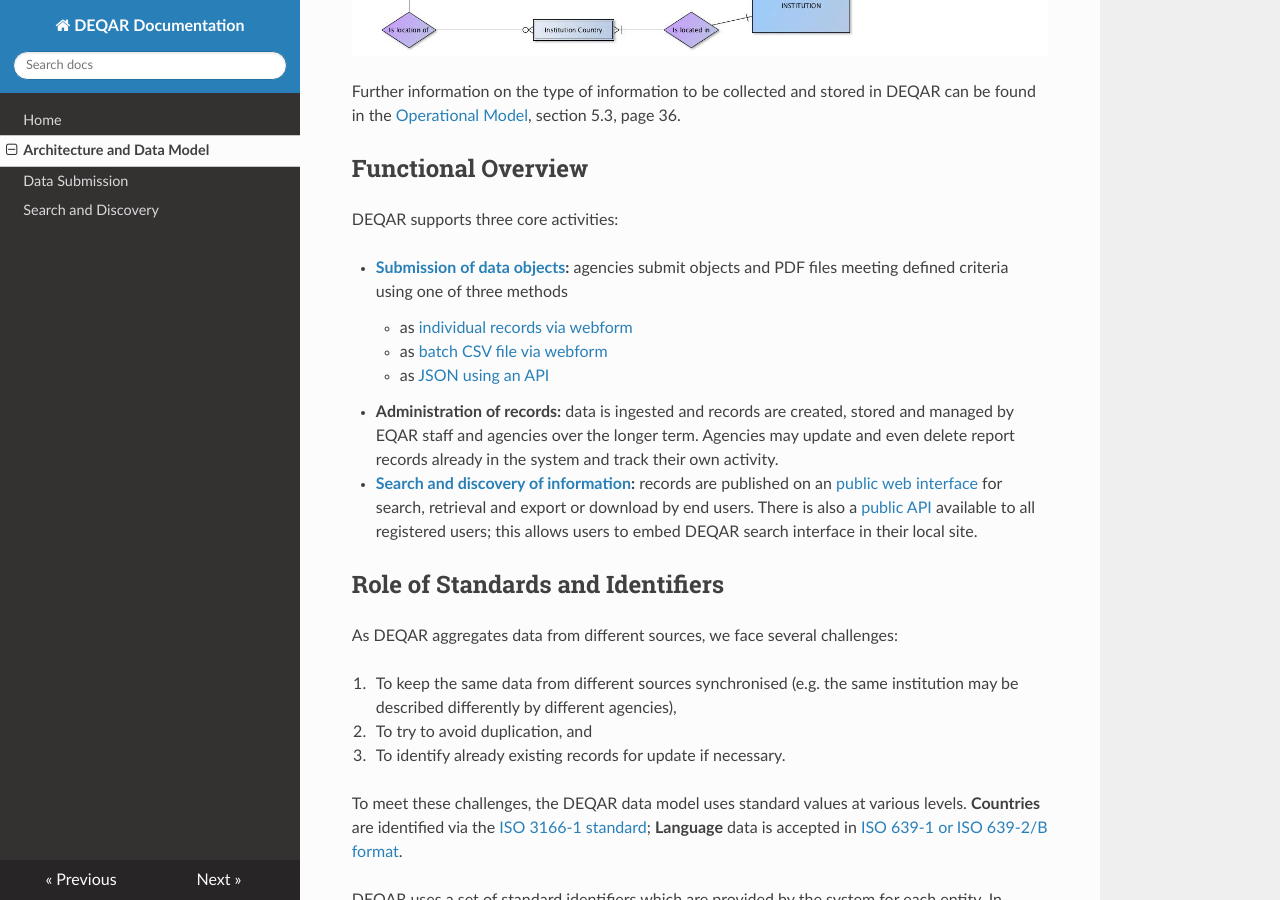
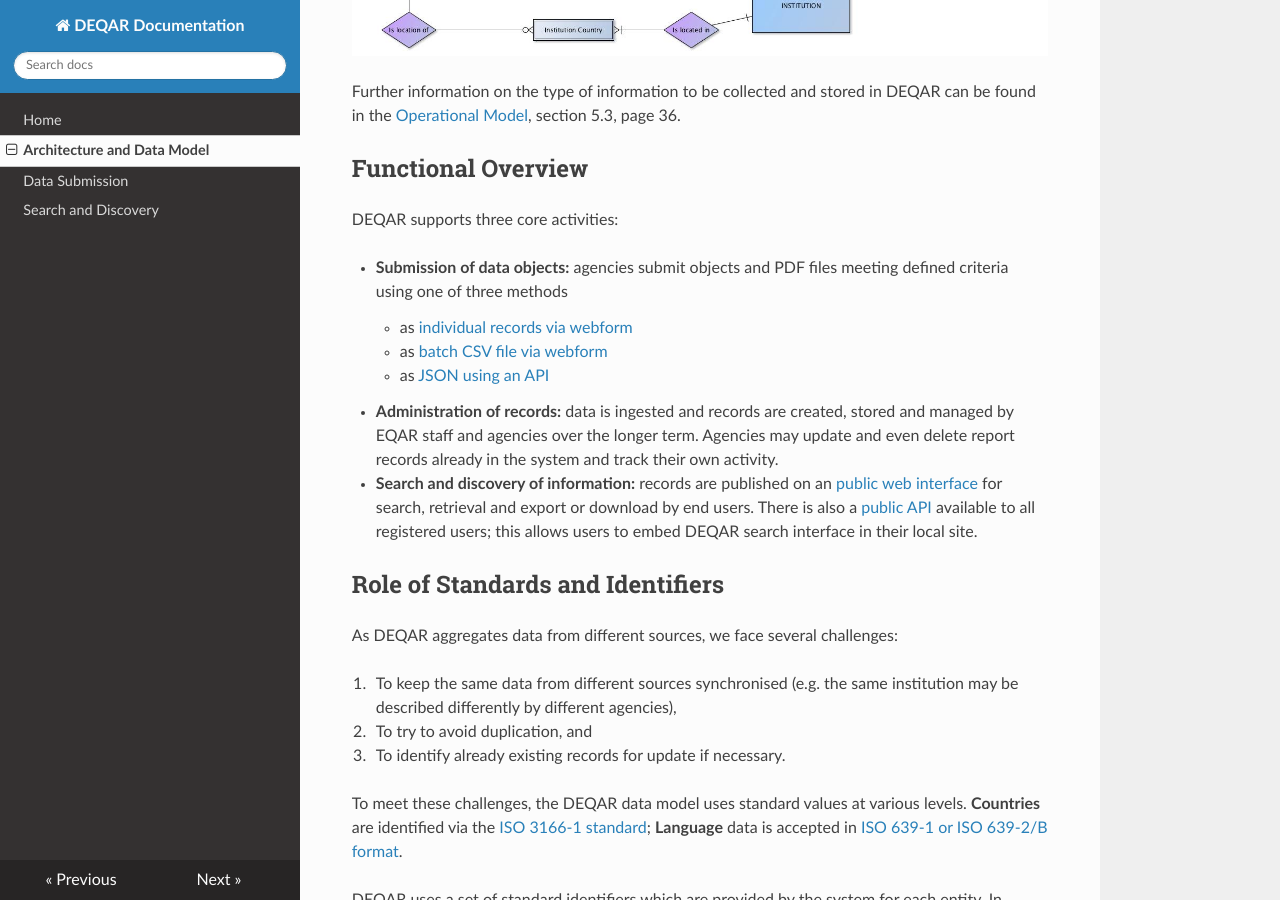
Before and after one commit to EQAR/deqar-docs, an MkDocs documentation site: the page built from docs/architecture_data_model.md, in a window 1280 px wide and 900 px high, scrolled down 1729 px. Built offline with MkDocs 1.6.1, drawn with Linux system fonts in a browser that asks for light colours; nearby versions of some CDN libraries; old or Windows-style settings are respelled for this version of MkDocs.

```diff
--- a/docs/architecture_data_model.md
+++ b/docs/architecture_data_model.md
@@ -16,14 +16,14 @@ Functional Overview
 -------------------
 DEQAR supports three core activities:
 
-- **[Submission of data objects](data_submission.md):** agencies submit objects and PDF files meeting defined criteria using one of three methods
+- **Submission of data objects:** agencies submit objects and PDF files meeting defined criteria using one of three methods
 
     - as [individual records via webform](data_submission.md#web-form)
     - as [batch CSV file via webform](data_submission.md#csv-upload)
     - as [JSON using an API](data_submission.md#submission-api)
 
 - **Administration of records:** data is ingested and records are created, stored and managed by EQAR staff and agencies over the longer term. Agencies may update and even delete report records already in the system and track their own activity.
-- **[Search and discovery of information](web_api.md):** records are published on an [public web interface](web_api.md#public-web-interface) for search, retrieval and export or download by end users. There is also a [public API](web_api.md#web-api) available to all registered users; this allows users to embed DEQAR search interface in their local site.
+- **Search and discovery of information:** records are published on an [public web interface](web_api.md#public-web-interface) for search, retrieval and export or download by end users. There is also a [public API](web_api.md#web-api) available to all registered users; this allows users to embed DEQAR search interface in their local site.
 
 
 Role of Standards and Identifiers
@@ -60,7 +60,7 @@ The identification of each entity type is explained in detail below.
 
 ### Agency Identifiers
 
-Authentication is required before the submission and update of data and files. Thus, the agency responsible for each report can be identified automatically by the system. In some cases, an agency may serve as a *proxy agency* for a *creating agency*, submitting and managing data on its behalf (as in the case of umbrella organisations). In this case, the creating agency’s unique acronym or DEQAR agency ID (which can be found in the administrative interface) must be provided as the source of identification. For this reason, identification of the [creating agency](data.submission.md#report_creation) is required for each object when using CSV and JSON.
+Authentication is required before the submission and update of data and files. Thus, the agency responsible for each report can be identified automatically by the system. In some cases, an agency may serve as a *proxy agency* for a *creating agency*, submitting and managing data on its behalf (as in the case of umbrella organisations). In this case, the creating agency’s unique acronym or DEQAR agency ID (which can be found in the administrative interface) must be provided as the source of identification. For this reason, identification of the [creating agency](data.submission.md#report-creation) is required for each object when using CSV and JSON.
 
 ### Institution Identifiers
 
@@ -77,7 +77,7 @@ Institutions already described in DEQAR should be identified in report submissio
 
 *Note: agencies should provide a single identifier; if more than one is provided, the DEQARINST ID will be used to establish the linkage.*
 
-(See [Institution Data Elements: Linking to an Existing Record](data_submission.md#instituion_data_elements).)
+(See [Institution Data Elements: Linking to an Existing Record](data_submission.md#instituion-data-elements).)
 
 ### Report and Programme Identifiers
 
@@ -85,14 +85,14 @@ We strongly recommend that agencies provide a local identifier with each **repor
 
 DEQAR will not synchronise data on **programmes**; however if a local or national identifier is provided at the time of submission, this will be stored in the system. The agency can use the programme identifier if it would like to simply re-use the existing programme data for subsequent reports.
 
-(See [Submission Object Data Elements: Report Identification](data_submission.md#report_identification).)
-(See [Submission Object Data Elements: Programme Identification](data_submission.md#programme_identification).)
+(See [Submission Object Data Elements: Report Identification](data_submission.md#report-identification).)
+(See [Submission Object Data Elements: Programme Identification](data_submission.md#programme-identification).)
 
 ### Other Identifiers
 
-DEQAR also assigns DEQAR IDs to each agency's **Activities**. These identifiers, which can be found through the administrative interface, may be used instead of the activity name (pre-defined string values) to identify the report activity in each CSV or JSON object. Alternatively, an agency may wish to use its own local activity identifiers; in this case, the agency should supply through their local identifiers through administrative interface before using them for submission. Only one identifier should be provided for each assigned activity (see [Submission Object Data Elements: Report Activity](data_submission.md#report_activity)). (Please note that any changes to the agency's activities, other than purely editorial or technical changes, must be made through [Substantive Change Reports](https://eqar.eu/register/reporting-and-renewal.html#c1585).)
+DEQAR also assigns DEQAR IDs to each agency's **Activities**. These identifiers, which can be found through the administrative interface, may be used instead of the activity name (pre-defined string values) to identify the report activity in each CSV or JSON object. Alternatively, an agency may wish to use its own local activity identifiers; in this case, the agency should supply through their local identifiers through administrative interface before using them for submission. Only one identifier should be provided for each assigned activity (see [Submission Object Data Elements: Report Activity](data_submission.md#report-activity)). (Please note that any changes to the agency's activities, other than purely editorial or technical changes, must be made through [Substantive Change Reports](https://eqar.eu/register/reporting-and-renewal.html#c1585).)
 
-Finally, DEQAR provides DEQAR IDs for standard values used for **Report Status** and **Report Decision** (see [Submission Object Data Elements: Report Details](data_submission.md#report_details)). These can be provided instead of the equivalent string values in CSV or JSON objects.
+Finally, DEQAR provides DEQAR IDs for standard values used for **Report Status** and **Report Decision** (see [Submission Object Data Elements: Report Details](data_submission.md#report-details)). These can be provided instead of the equivalent string values in CSV or JSON objects.
 
 Building Institution Records
 -------------------------------
@@ -149,7 +149,7 @@ Institution data created by agencies is managed according to similar principles
 5. If an agency would like to propose a correction or change of existing institution data, the EQAR secretariat should be contacted.
 6. The EQAR secretariat reserves the right to adapt records based on the information that we receive through agencies and other sources.
 
-(See [Submission Object Data Elements: Institution Data Elements](data_submission.md#institution_data_elements).)
+(See [Submission Object Data Elements: Institution Data Elements](data_submission.md#institution-data-elements).)
 
 ### Hierarchical and Historical Institutional Relationships
 
```
